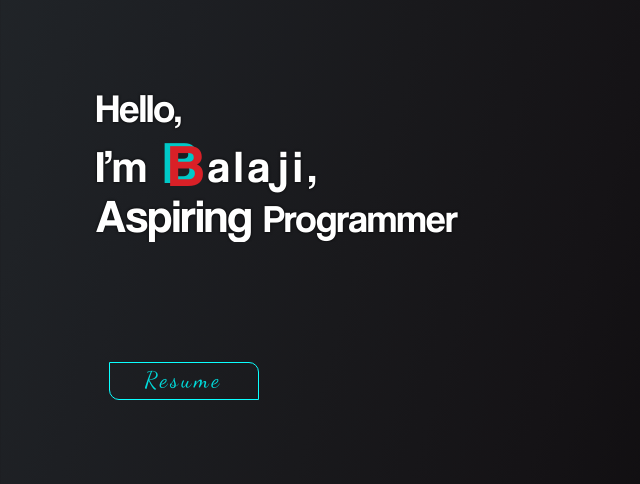
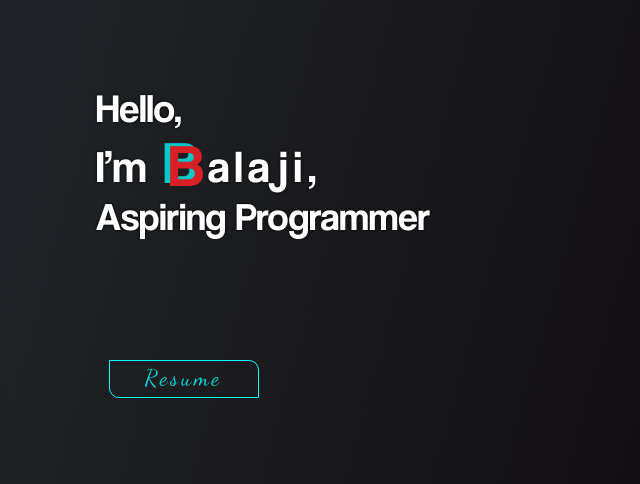
Before and after one commit to rba1aji/portfolio, a PHP site: page / in a window 1280 px wide. Shown: the part 156-640 px from the top of the page, without its empty margins (0-640 px from the left). Run offline with PHP 8.4, Linux system fonts and the light colour scheme; some libraries are stand-ins or nearby versions.

Commit message:
Add files via upload

```diff
--- a/css/main.css
+++ b/css/main.css
@@ -105,13 +105,9 @@ h1.header{
   }
 @media (min-width: 810px) {
   h1{
-    font-size:120%;
-    line-heiht:130%;
+    font-size:220%;
+    line-heiht:230%;
     }
-
-  .aspiring{
-    font-size:120%;
-  }
 }
 
 h4.resume{
```
